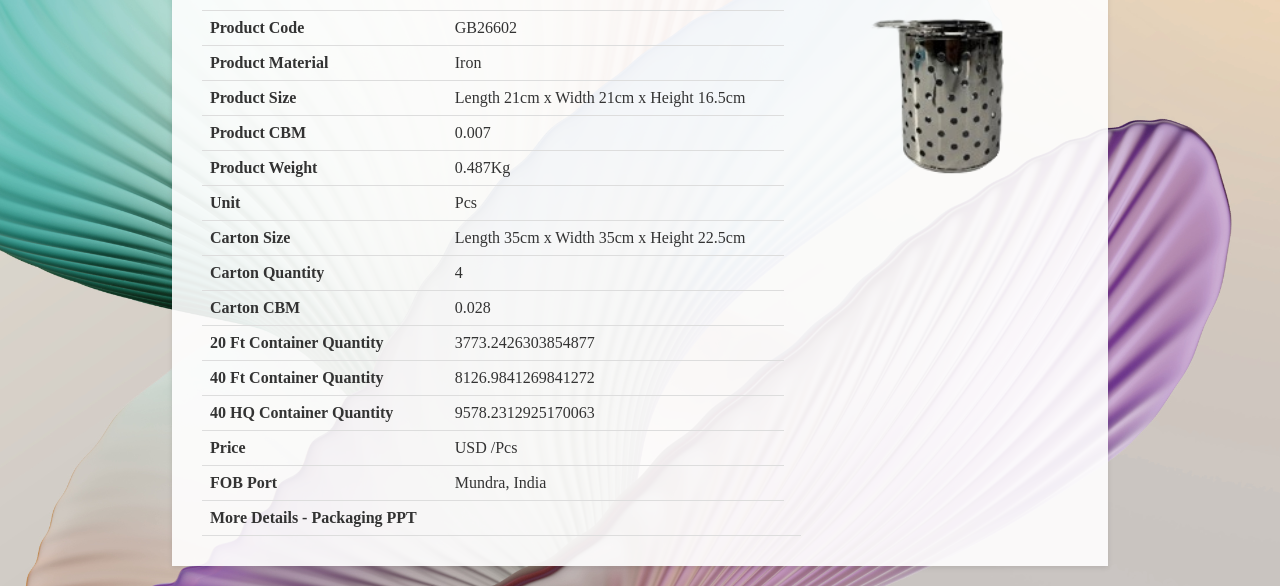
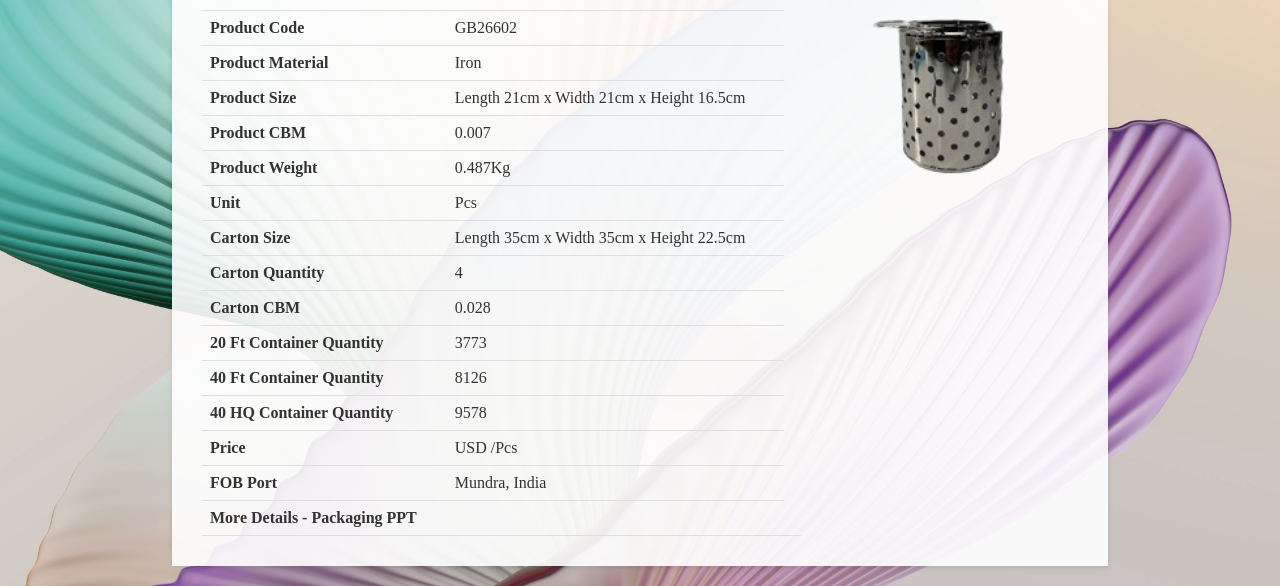
Before and after one commit to GBSLIT/GB26602, a plain HTML site: page index.html in a window 1280 px wide. Shown: the part 253-839 px from the top of the page. Drawn offline with Linux system fonts and the light colour scheme.

Commit message:
Update index.html

```diff
--- a/index.html
+++ b/index.html
@@ -177,15 +177,15 @@
                 </tr>
                 <tr>
                     <th>20 Ft Container Quantity</th>
-                    <td>3773.2426303854877 </td>
+                    <td>3773 </td>
                 </tr>
                 <tr>
                     <th>40 Ft Container Quantity</th>
-                    <td>8126.9841269841272 </td>
+                    <td>8126 </td>
                 </tr>
                 <tr>
                     <th>40 HQ Container Quantity</th>
-                    <td>9578.2312925170063 </td>
+                    <td>9578 </td>
                  </tr>
                 <tr>
                     <th>Price</th>
```
